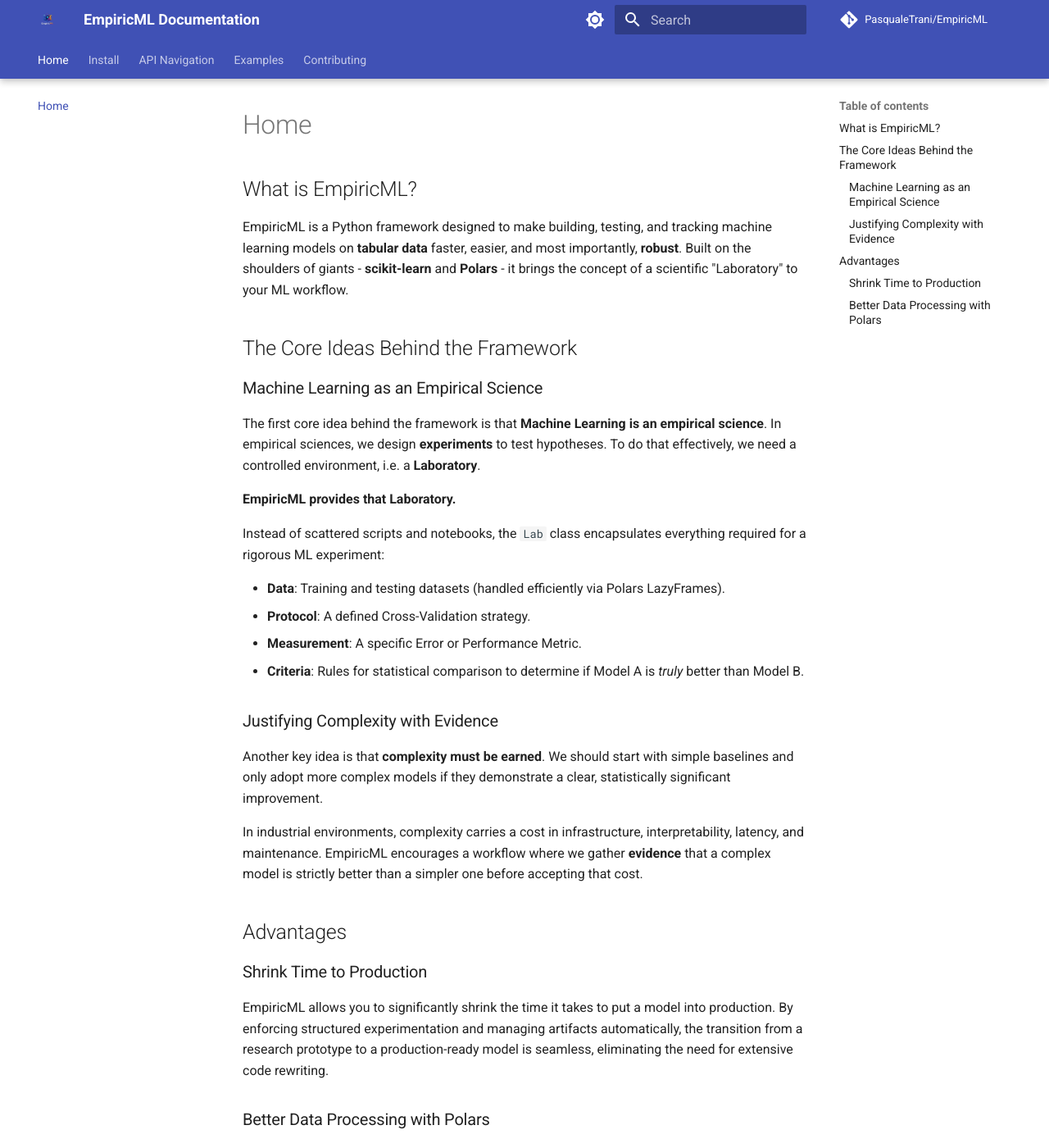
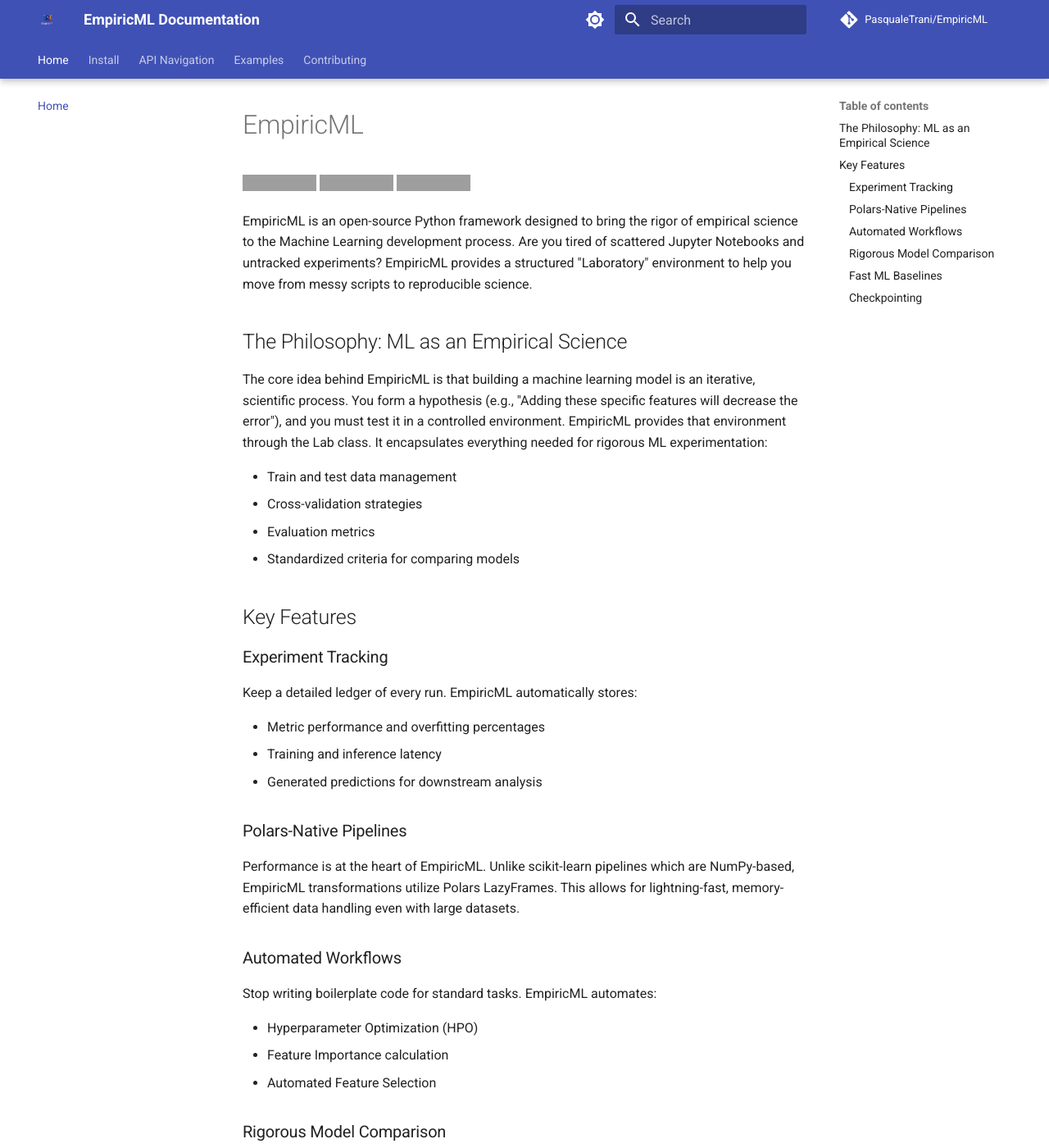
Before and after one commit to PasqualeTrani/EmpiricML, an MkDocs documentation site: the page built from docs/index.md, in a window 1280 px wide and 1400 px high, scrolled down 304 px. Shown: the whole window at 82% size. Built offline with MkDocs 1.6.1 and Material for MkDocs 9.7.7, drawn with Linux system fonts in a browser that asks for light colours; comment, search, counter and statistics services are not loaded; the version menu is left out; some of the changed text lies outside the part shown; grey boxes are pictures that could not be loaded.

```diff
--- a/docs/index.md
+++ b/docs/index.md
@@ -1,42 +1,59 @@
 <p align="center">
-  <img src="EmpiricML-logo.png" width="250" height="250" alt="EmpiricML Logo">
+  <img src="EmpiricML-logo.png", width = "250", height = "250", alt="EmpiricML Logo">
 </p>
 
-# Home
+# EmpiricML
 
-## What is EmpiricML?
-EmpiricML is a Python framework designed to make building, testing, and tracking machine learning models on **tabular data** faster, easier, and most importantly, **robust**. Built on the shoulders of giants - **scikit-learn** and **Polars** - it brings the concept of a scientific "Laboratory" to your ML workflow.
+![Python Version](https://img.shields.io/badge/python-3.11%2B-blue)
+![License](https://img.shields.io/badge/license-MIT-green)
+![Status](https://img.shields.io/badge/status-active-success)
 
-## The Core Ideas Behind the Framework
 
-### Machine Learning as an Empirical Science
-The first core idea behind the framework is that **Machine Learning is an empirical science**.
-In empirical sciences, we design **experiments** to test hypotheses. To do that effectively, we need a controlled environment, i.e. a **Laboratory**.
+EmpiricML is an open-source Python framework designed to bring the rigor of empirical science to the Machine Learning development process.
+Are you tired of scattered Jupyter Notebooks and untracked experiments? EmpiricML provides a structured "Laboratory" environment to help you move from messy scripts to reproducible science.
 
-**EmpiricML provides that Laboratory.**
+## The Philosophy: ML as an Empirical Science
+The core idea behind EmpiricML is that building a machine learning model is an iterative, scientific process. You form a hypothesis (e.g., "Adding these specific features will decrease the error"), and you must test it in a controlled environment.
+EmpiricML provides that environment through the Lab class. It encapsulates everything needed for rigorous ML experimentation:
 
-Instead of scattered scripts and notebooks, the `Lab` class encapsulates everything required for a rigorous ML experiment:
+* Train and test data management
+* Cross-validation strategies
+* Evaluation metrics
+* Standardized criteria for comparing models
 
-*   **Data**: Training and testing datasets (handled efficiently via Polars LazyFrames).
-*   **Protocol**: A defined Cross-Validation strategy.
-*   **Measurement**: A specific Error or Performance Metric.
-*   **Criteria**: Rules for statistical comparison to determine if Model A is *truly* better than Model B.
+## Key Features
 
-### Justifying Complexity with Evidence
-Another key idea is that **complexity must be earned**. We should start with simple baselines and only adopt more complex models if they demonstrate a clear, statistically significant improvement.
+### Experiment Tracking
+Keep a detailed ledger of every run. EmpiricML automatically stores:
 
-In industrial environments, complexity carries a cost in infrastructure, interpretability, latency, and maintenance. EmpiricML encourages a workflow where we gather **evidence** that a complex model is strictly better than a simpler one before accepting that cost.
+* Metric performance and overfitting percentages
+* Training and inference latency
+* Generated predictions for downstream analysis
 
-## Advantages
+### Polars-Native Pipelines
+Performance is at the heart of EmpiricML. Unlike scikit-learn pipelines which are NumPy-based, EmpiricML transformations utilize Polars LazyFrames. This allows for lightning-fast, memory-efficient data handling even with large datasets.
 
-### Shrink Time to Production
-EmpiricML allows you to significantly shrink the time it takes to put a model into production. By enforcing structured experimentation and managing artifacts automatically, the transition from a research prototype to a production-ready model is seamless, eliminating the need for extensive code rewriting.
+### Automated Workflows
+Stop writing boilerplate code for standard tasks. EmpiricML automates:
 
-### Better Data Processing with Polars
-EmpiricML encourages and facilitates the use of **Polars** over Pandas. Polars offers numerous advantages:
+* Hyperparameter Optimization (HPO)
+* Feature Importance calculation
+* Automated Feature Selection
 
-*   **Performance**: Lightning-fast execution due to its Rust implementation and Arrow memory format.
-*   **Memory Efficiency**: Handles larger-than-RAM datasets with LazyFrames.
-*   **Expressiveness**: A modern, readable query API that reduces bugs and improves maintainability.
+### Rigorous Model Comparison
+Compare experiments with statistical confidence. Define comparison criteria in your Lab class based on:
 
-For more information, see the [Polars documentation](https://pola-rs.github.io/polars-book/).
+Performance Thresholds: Does Model B outperform Model A by a significant margin?
+Statistical Tests: Use built-in tests to ensure your improvements aren't just noise
+
+EmpiricML can automatically update and store your "Best Model" based on these predefined rules.
+
+### Fast ML Baselines
+Go from zero to a leaderboard in seconds. With just a few lines of code, you can evaluate up to 10 baseline models (including LightGBM, XGBoost, Random Forest, MLP, and more) to establish a performance floor for your project.
+
+ ### Early Stopping
+ Aborts unpromising experiments early to save compute resources.
+
+### Checkpointing
+
+Save/Restore your `Lab` state to pause and resume work seamlessly.
--- a/mkdocs.yml
+++ b/mkdocs.yml
@@ -10,7 +10,7 @@ repo_url: https://github.com/PasqualeTrani/EmpiricML
 edit_uri: edit/main/docs/
 
 # Copyright
-copyright: Copyright &copy; 2025 Pasquale Trani
+copyright: Copyright &copy; 2026 Pasquale Trani
 
 # Theme Configuration
 theme:
--- a/pyproject.toml
+++ b/pyproject.toml
@@ -4,7 +4,7 @@ build-backend = "setuptools.build_meta"
 
 [project]
 name = "EmpiricML"
-version = "0.1.1"
+version = "0.1.0"
 authors = [
     {name = "Pasquale Trani", email = "ptrani96ds@gmail.com"}
 ]
```
Also changed, not shown: README.md (+45 -25 lines), 1 other file.
